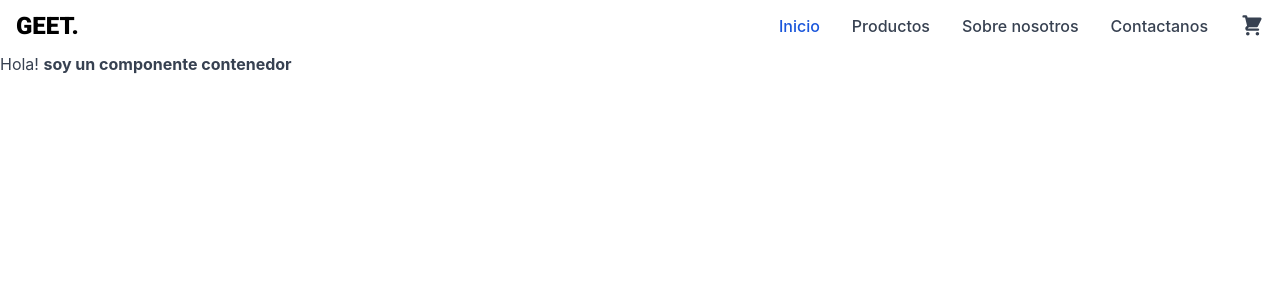
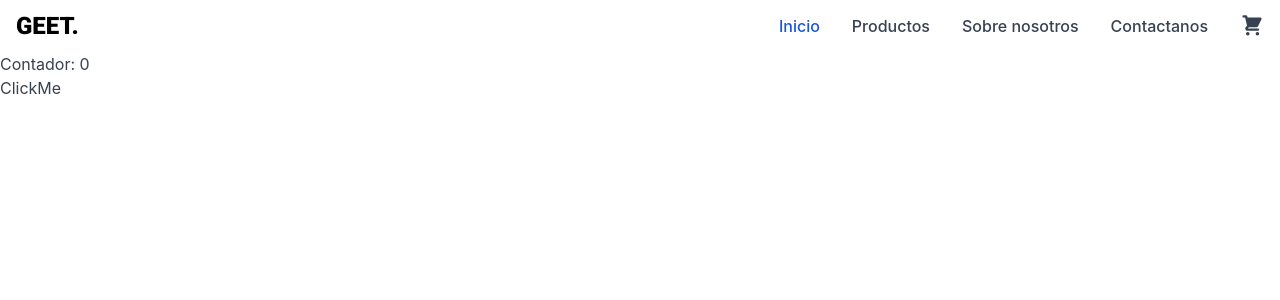
Before and after one commit to cristianromerovs/coderhouse-react, a React (Create React App) app: page / in a window 1280 px wide. Shown: the top 300 px of the page. Built offline with nearby package versions, Linux system fonts and the light colour scheme.

Commit message:
Entrega clase 5 contador items

```diff
--- a/src/App.js
+++ b/src/App.js
@@ -1,12 +1,12 @@
 import './App.css';
-import ItemListContainer from './components/ItemListContainer';
+import ItemListContainer from './components/ItemListContainer/ItemListContainer';
 import Navbar from './components/Navbar/Navbar';
 
 function App() {
   return (
     <>
       <Navbar />
-      <ItemListContainer greeting="soy un componente contenedor" />
+      <ItemListContainer />
     </>
   );
 }
--- a/src/components/ItemListContainer.jsx
+++ /dev/null
@@ -1,9 +0,0 @@
-import React from 'react'
-
-const ItemListContainer = (obj) => {
-  return (
-    <div className="container text-gray-700 mx-auto">Hola! <b>{obj.greeting}</b></div>
-  )
-}
-
-export default ItemListContainer
--- /dev/null
+++ b/src/components/ItemListContainer/ItemCount.jsx
@@ -0,0 +1,18 @@
+import { useState } from 'react';
+
+const ItemCount = () => {
+    const [count, setCount] = useState(0);
+
+    const handleCount =()=> {
+        setCount(count + 1);
+    }
+
+  return (
+    <div>
+        <p>Contador: { count }</p>
+        <button onClick={ handleCount }>ClickMe</button>
+    </div>
+  )
+}
+
+export default ItemCount;
--- /dev/null
+++ b/src/components/ItemListContainer/ItemListContainer.jsx
@@ -0,0 +1,11 @@
+import ItemCount from './ItemCount';
+
+const ItemListContainer = (obj) => {
+  return (
+    <div className="container flex-col text-gray-700 mx-auto">
+      <ItemCount />
+    </div>
+  )
+}
+
+export default ItemListContainer
```
